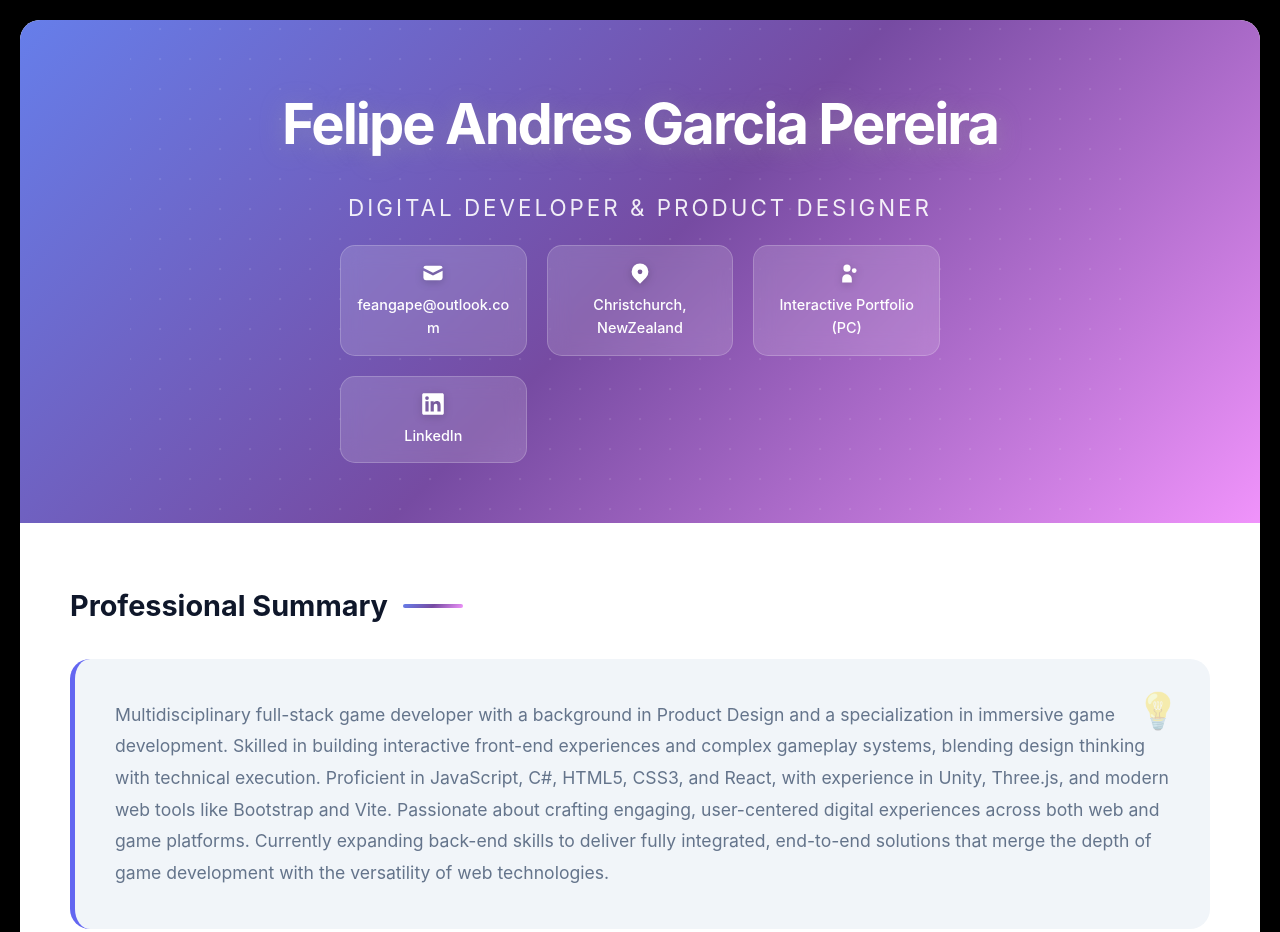
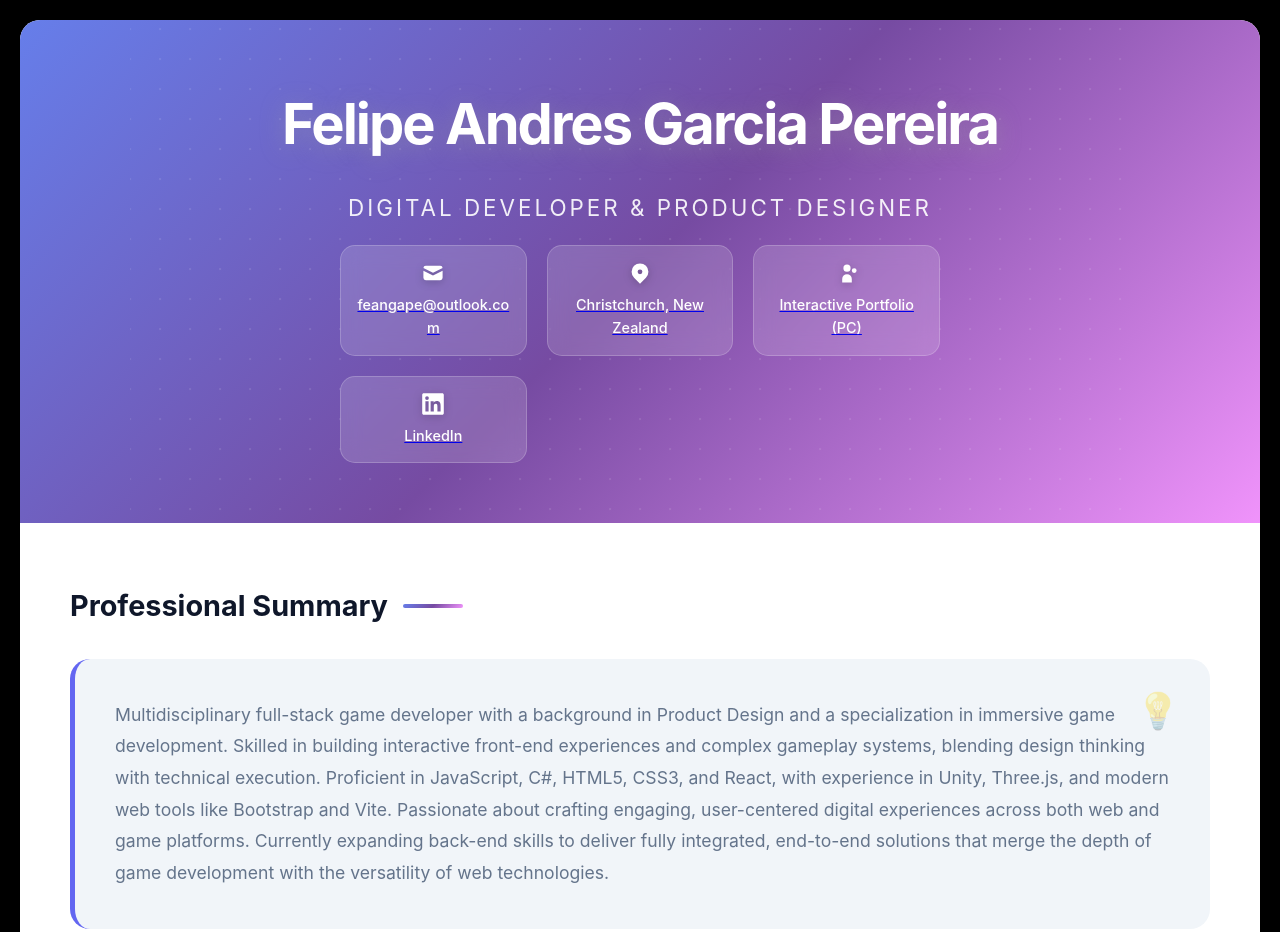
Before and after one commit to FeangapeGamedev/CV, a plain HTML site: page index.html in a window 1280 px wide. Shown: the top 932 px of the page. Drawn offline with Linux system fonts and the light colour scheme.

Commit message:
Adding links to the contact cards.

```diff
--- a/index.html
+++ b/index.html
@@ -20,31 +20,35 @@
                 <h1 class="name">Felipe Andres Garcia Pereira</h1>
                 <p class="title">Digital Developer & Product Designer</p>
                 <div class="contact-grid">
-                    <div class="contact-card">
+                    <!-- Email Card -->
+                    <a href="mailto:feangape@outlook.com" class="contact-card">
                         <svg class="contact-icon" fill="white" viewBox="0 0 20 20">
                             <path d="M2.003 5.884L10 9.882l7.997-3.998A2 2 0 0016 4H4a2 2 0 00-1.997 1.884z"/>
                             <path d="M18 8.118l-8 4-8-4V14a2 2 0 002 2h12a2 2 0 002-2V8.118z"/>
                         </svg>
                         <div class="contact-text">feangape@outlook.com</div>
-                    </div>
-                    <div class="contact-card">
+                    </a>
+                    <!-- Location Card -->
+                    <a href="https://www.google.com/maps/place/Christchurch,+New+Zealand" target="_blank" rel="noopener noreferrer" class="contact-card">
                         <svg class="contact-icon" fill="white" viewBox="0 0 20 20">
                             <path fill-rule="evenodd" d="M5.05 4.05a7 7 0 119.9 9.9L10 18.9l-4.95-4.95a7 7 0 010-9.9zM10 11a2 2 0 100-4 2 2 0 000 4z"/>
                         </svg>
-                        <div class="contact-text">Christchurch, NewZealand</div>
-                    </div>
-                    <div class="contact-card">
+                        <div class="contact-text">Christchurch, New Zealand</div>
+                    </a>
+                    <!-- Portfolio Card -->
+                    <a href="https://feangapegamedev.github.io/felipe-portfolio/" target="_blank" rel="noopener noreferrer" class="contact-card">
                         <svg class="contact-icon" fill="white" viewBox="0 0 20 20">
                             <path d="M13 6a3 3 0 11-6 0 3 3 0 016 0zM18 8a2 2 0 11-4 0 2 2 0 014 0zM14 15a4 4 0 00-8 0v3h8v-3z"/>
                         </svg>
                         <div class="contact-text">Interactive Portfolio (PC)</div>
-                    </div>
-                    <div class="contact-card">
+                    </a>
+                    <!-- LinkedIn Card -->
+                    <a href="https://www.linkedin.com/in/felipe-andres-garcia-pereira-58ab5a347" target="_blank" rel="noopener noreferrer" class="contact-card">
                         <svg class="contact-icon" fill="white" viewBox="0 0 20 20">
                             <path fill-rule="evenodd" d="M16.338 16.338H13.67V12.16c0-.995-.017-2.277-1.387-2.277-1.39 0-1.601 1.086-1.601 2.207v4.248H8.014v-8.59h2.559v1.174h.037c.356-.675 1.227-1.387 2.526-1.387 2.703 0 3.203 1.778 3.203 4.092v4.711zM5.005 6.575a1.548 1.548 0 11-.003-3.096 1.548 1.548 0 01.003 3.096zm-1.337 9.763H6.34v-8.59H3.667v8.59zM17.668 1H2.328C1.595 1 1 1.581 1 2.298v15.403C1 18.418 1.595 19 2.328 19h15.34c.734 0 1.332-.582 1.332-1.299V2.298C19 1.581 18.402 1 17.668 1z"/>
                         </svg>
                         <div class="contact-text">LinkedIn</div>
-                    </div>
+                    </a>
                 </div>
             </div>
         </header>
```
